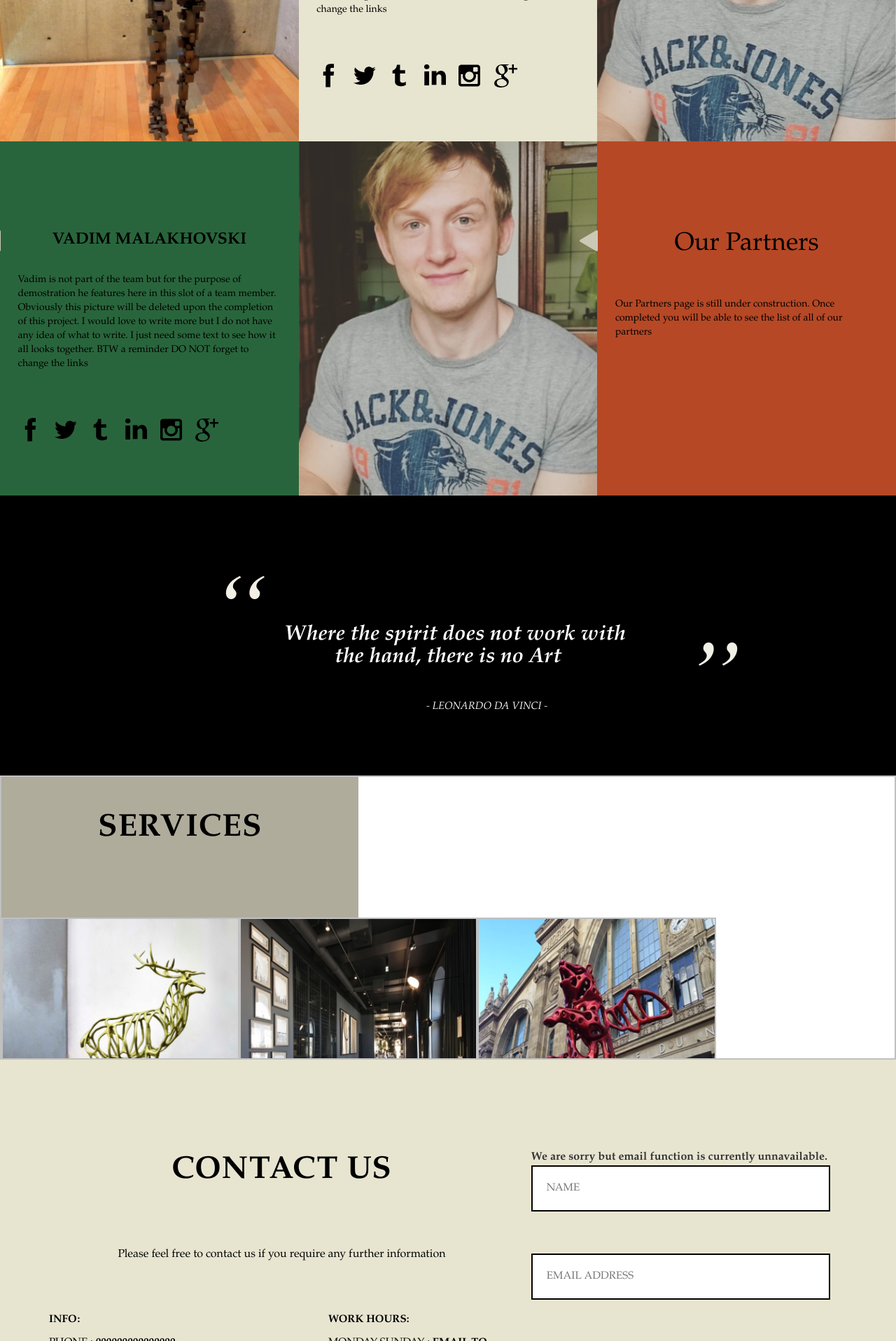
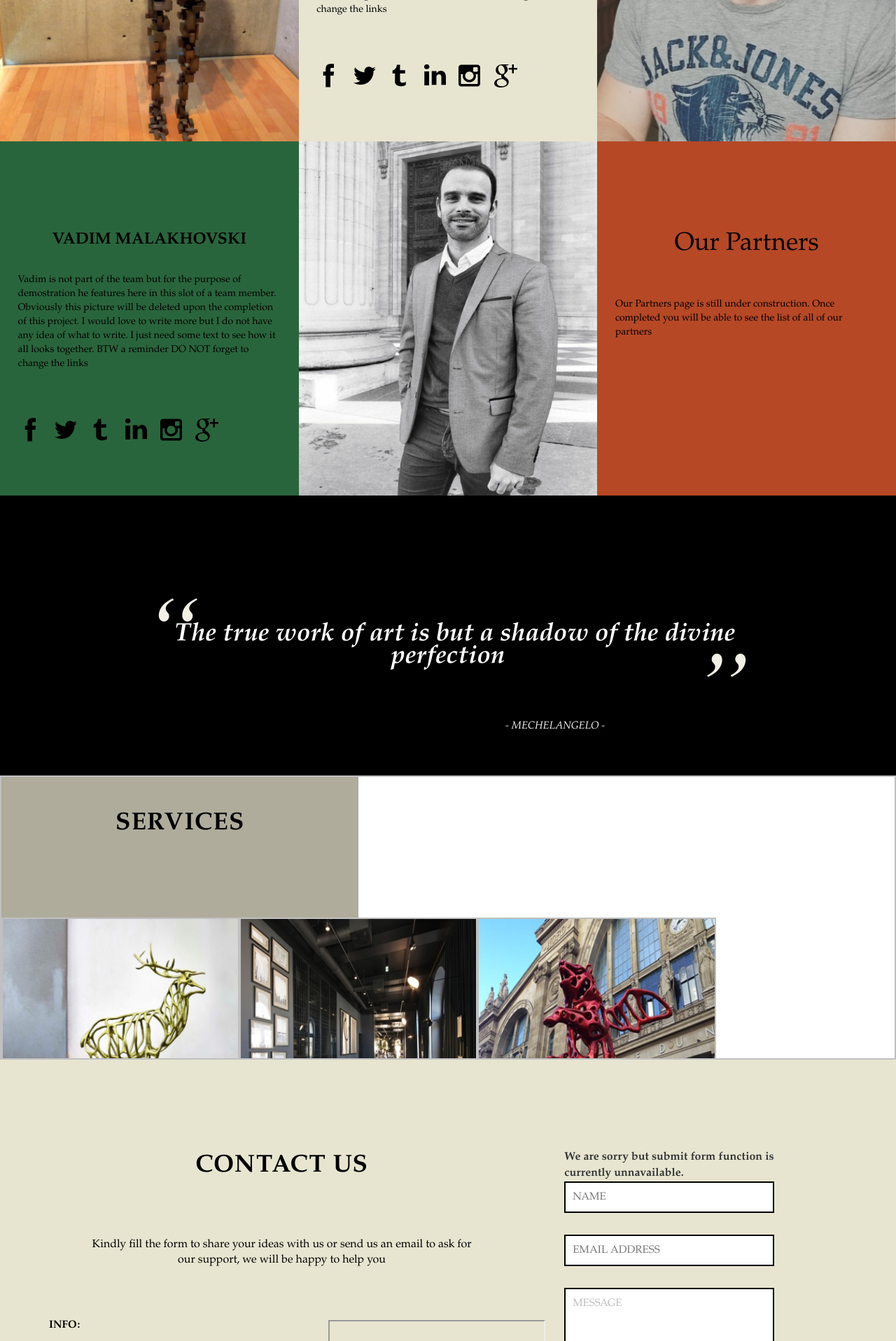
Before and after one commit to VadimZonder/Dafne4, a PHP site: page / in a window 1280 px wide. Shown: the part 1244-3160 px from the top of the page at 70% size. Run offline with PHP 8.4, Linux system fonts and the light colour scheme; grey boxes are pictures that could not be loaded.

Commit message:
edited contact, music, member2

```diff
--- a/css/style.css
+++ b/css/style.css
@@ -77,7 +77,7 @@ button {
 }
 .button-type-one {
     color: black;
-    font-size: 45px;
+    font-size: 35px;
 }
 
 
@@ -99,12 +99,12 @@ button {
 
 
 
-    padding: 10px 5px 5px 34px;
+    padding: 10px 15px 15px 44px;
     font-family: Garamond,sans-serif;
     /*font-family: Arial, Verdana;   */
     /*font-family: Helvetica Neue,Helvetica,Arial,sans-serif; */
     background: url(../images/flags/frenchIcon20_16.png);
-    background-position: 10px 14px;
+    background-position: 10px 10px;
     background-repeat: no-repeat;
 
 }
@@ -462,7 +462,7 @@ i.like{
 	height: 30px;
 	display: inline-block;
 }
-/*--testmonial----------------------------------------------------------------------testmonial/Quotes--*/
+/*--testmonial-------------------------------------------------------------------------------------------------testmonial/Quotes--*/
 #testimonial-section {
     display: block;
 	overflow: hidden;
@@ -483,20 +483,20 @@ i.like{
 }
 .testimonial span.quotes {
 	position: absolute;
-	top:7em;
+	top:9em;
 	width: 60px;
 	height: 40px;
 	background: url(../images/icons.png) no-repeat -148px -6px;
-	left:20em;
+	left:14em;
 
 }
 .testimonial span.quotes-down {
 	position: absolute;
-	top:13em;
-	width: 60px;
+	top:14em;
+	width: 80px;
 	height: 40px;
 	background: url(../images/icons.png) no-repeat -232px -6px;
-	right: 14em;
+	right: 12em;
 
 
 }
@@ -506,7 +506,7 @@ i.like{
     color:white;
     /*background-color: white;
      font-style: italic;*/
-    font-size: 30px;
+    font-size: 36px;
     font-style: italic;
     font-family: Garamond,sans-serif;
     /*font-family: 'Montserrat', sans-serif;*/
@@ -518,7 +518,7 @@ i.like{
 	font-weight: bold;
 }
 .test_wrap{
-	width: 52%;
+	width: 82%;
     margin:0 auto;
 
 }
@@ -526,7 +526,7 @@ i.like{
     /*color: #f2efe5;*/
     color:black;
     float: right;
-    font-size: 15px;
+    font-size: 18px;
     font-style: italic;
     margin-right: 12%;
     margin-top: 6%;
@@ -678,9 +678,10 @@ ul.social li a i.google:hover{
 	background-position:-14px -215px;
 }
 .team-grid-4{
-	background-image: url(../images/team-member-2.png);
+	background-image: url(../images/team-member-2.jpg);
     background-color: #f2efe5;
-	background-size: auto;
+	/*background-size: auto;*/
+    background-size: 100% 120%;
 	background-position: center;
 	background-repeat: no-repeat;
 	min-height:505px;
@@ -688,9 +689,11 @@ ul.social li a i.google:hover{
 
 
 }
+/*
 .arrow-icon1 {
 	height: 30px;
 	width: 28px;
+
 	display: block;
 	background: url(../images/arrow.png);
 	background-position: 0px -3px;
@@ -700,8 +703,10 @@ ul.social li a i.google:hover{
 	z-index: 999;
 	top:25%;
 }
+*/
 .arrow-icon1-r {
 	left: -27px;
+
 }
 .team-grid-5{
 	/*background: #ccc8b6;*/
@@ -931,16 +936,22 @@ ul.popup_links.g_links {
 	padding:8em 0;
 }
 .contact-form {
-    width: 90%;
+    width: 70%;
     margin: 0 auto;
+}
+.contact-info{
+    /*
+    position: relative;
+    left: 200px;
+    */
 }
 .contact-form input[type="text"] {
 	display: block;
-	width: 100%;
-	padding: 20px;
+	width: 90%;
+	padding: 10px;
 	border: 2px solid #000;
 	outline: none;
-	margin-bottom:4em;
+	margin-bottom:2em;
 	font-size:0.95em;
 	color: #BDBDBD;
 	background-color: #ffffff;
@@ -948,8 +959,8 @@ ul.popup_links.g_links {
 }
 .contact-form textarea {
 	display: block;
-	width: 100%;
-	padding: 15px;
+	width: 90%;
+	padding: 10px;
 	border:2px solid #000;
 	outline: none;
 	font-size:0.95em;
@@ -963,15 +974,15 @@ ul.popup_links.g_links {
 	background: #9a977a;
 	text-transform: uppercase;
 	border: none;
-	padding:1.5em 1em;
+	padding:1.0em 1em;
 	position: absolute;
 	cursor: pointer;
 	color: #FFF;
 	outline: none;
 	font-size: 1em;
-	width:70%;
+	width:65%;
 	text-align: center;
-	margin-top: 1.5em;
+	margin-top: 1.0em;
 	font-weight:normal;
 	-webkit-transition: all 0.3s;
 	-moz-transition: all 0.3s;
@@ -983,6 +994,7 @@ ul.popup_links.g_links {
 }
 .contact-left{
 	text-align:center;
+
 }
 .contact-left h4 {
     color: #000;
@@ -1001,18 +1013,21 @@ ul.contact-list-one {
 	padding: 0;
 	list-style: none;
 	text-align:left;
+
 }
 ul.contact-list-one h5, ul.contact-list-two h5{
 	color:#000;
 	font-size:1em;
 	text-transform:uppercase;
 	font-weight:bold;
+
 }
 ul.contact-list-one li, ul.contact-list-two li{
 	color:#000;
 	font-size:0.95em;
 	line-height: 1.8em;
 	text-transform:uppercase;
+
 }
 .contact-list-one li a {
     color: #000000;
--- a/index.html
+++ b/index.html
@@ -578,7 +578,7 @@ $(document).ready(function(){
 
 
                                 <!--2nd picture -->
-								    <div class="col-md-4 team-grid-2 wow fadeInUp"  data-wow-delay="0.0s"> </div>
+								    <div class="col-md-4 team-grid-4 wow fadeInUp"  data-wow-delay="0.0s"> </div>
                                   <!--2nd picture -->
 
                                 <!--col-md-4 team-grid-5 team_grid1 -->
@@ -713,12 +713,13 @@ $(document).ready(function(){
 							<div class="container">
 									<div class="row">
 									    <div class="test_wrap">
-											<span class="quotes"></span><p id="languageQuotes">Where the spirit does not work with the hand, there is no Art</p><span class="quotes-down"></span>
-											<h4 style="color:white">- Leonardo Da Vinci -</h4>
+											<span class="quotes"></span><p id="languageQuotes">The true work of art is but a shadow of the divine perfection</p><span class="quotes-down"></span>
+											<h4 style="color:white">- Mechelangelo -</h4>
 											<div class="clearfix"> </div>
 									    </div>
 									</div>
 							</div>
+
                      </div>
 			</section>
 <!-- END OF TESTIMONIALS ---------------------------------------------------------------------------------------------------------------------->
@@ -2030,23 +2031,20 @@ function show(elementId) {
 					       	<div class="container">
 							       	<div class="col-md-7 contact-left wow fadeInLeft">
    			                            <a href="#" class="button-one contact_btn button-type-one button-box">Contact Us</a>
-   			                            <h4>Please feel free to contact us if you require any further information</h4>
+   			                            <h4>Kindly fill the form to share your ideas with us or send us an email to ask for our support, we will be happy to help you</h4>
 										<div class="contact-info">
 												<ul class="contact-list-one">
 												   <li><h5>Info:</h5></li>
-												   <li>Phone : <span class="bold">000000000000000</span></li>
-												   <li>Fax : <span class="bold">00000000000000000</span></li>
+												   <li>Elsa's Phone : <span class="bold">353 0873460913</span></li>
+												   <li>Abthony's Phone: <span class="bold">33782877594</span></li>
 												   <li>Email 1: <a href="mailto:">elsa@dafneproject.com</a></li>
                                                    <li>Email 2: <a href="mailto:"> anthony@dafneproject.com</a></li>
-												   <li>Address : <span class="bold">1234 Street Road, City Name</span></li>
 												</ul>
+
 												<ul class="contact-list-two">
-												   <li><h5>Work Hours:</h5></li>
-												   <li>Monday-Sunday : <span class="bold">Email to make an Appointment</span></li>
-                                                    <!--
-												   <li>Saturday : <span class="bold">09am - 1pm</span></li>
-												   <li>Sunday : <span class="bold">closed</span></li>
-                                                    -->
+												                            <iframe width="310" height="135" src="https://www.youtube.com/embed/CElUxx-ZkkM">
+</iframe>
+
 												</ul>
 												<div class="clearfix"> </div>
 										</div>
@@ -2061,7 +2059,7 @@ function show(elementId) {
 									</div>
 									<div class="col-md-5 wow fadeInRight">
 										<div class="contact-form">
-                                            <span class="bold">We are sorry but email function is currently unnavailable.</span>
+                                            <span class="bold">We are sorry but submit form function is currently unnavailable.</span>
 									<form id="my_form" onsubmit="submitForm(); return false;">
 												<input type="text" class="textbox" id="n" placeholder="Name" required>
 												<input type="text" class="textbox" id="e" placeholder="Email Address" required>
```
Also changed, not shown: images/flags/britishIcon.png (deleted), images/flags/britishIcon12.png (deleted), images/flags/britishIcon20_16.png, images/flags/britishIcon20_16old.png (added), images/flags/britishIcon24.png (deleted), images/flags/frenchIcon.jpg (deleted), images/flags/frenchIcon12.png (deleted), images/flags/frenchIcon20_16.png, images/flags/frenchIcon20_16old.png (added), images/flags/italinaIcon.png (deleted), images/team-member-2.jpg (added), 2 other files.
